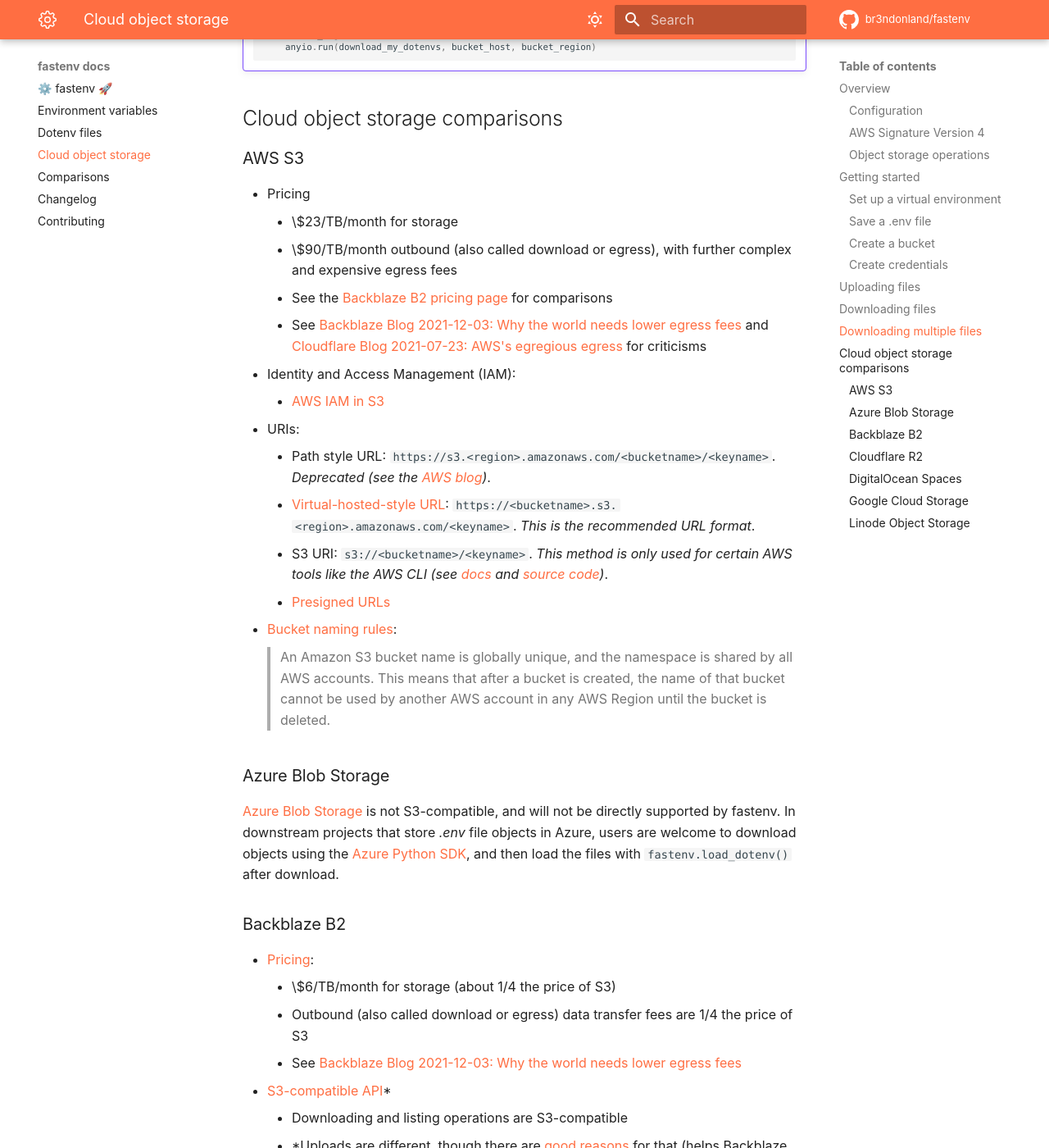
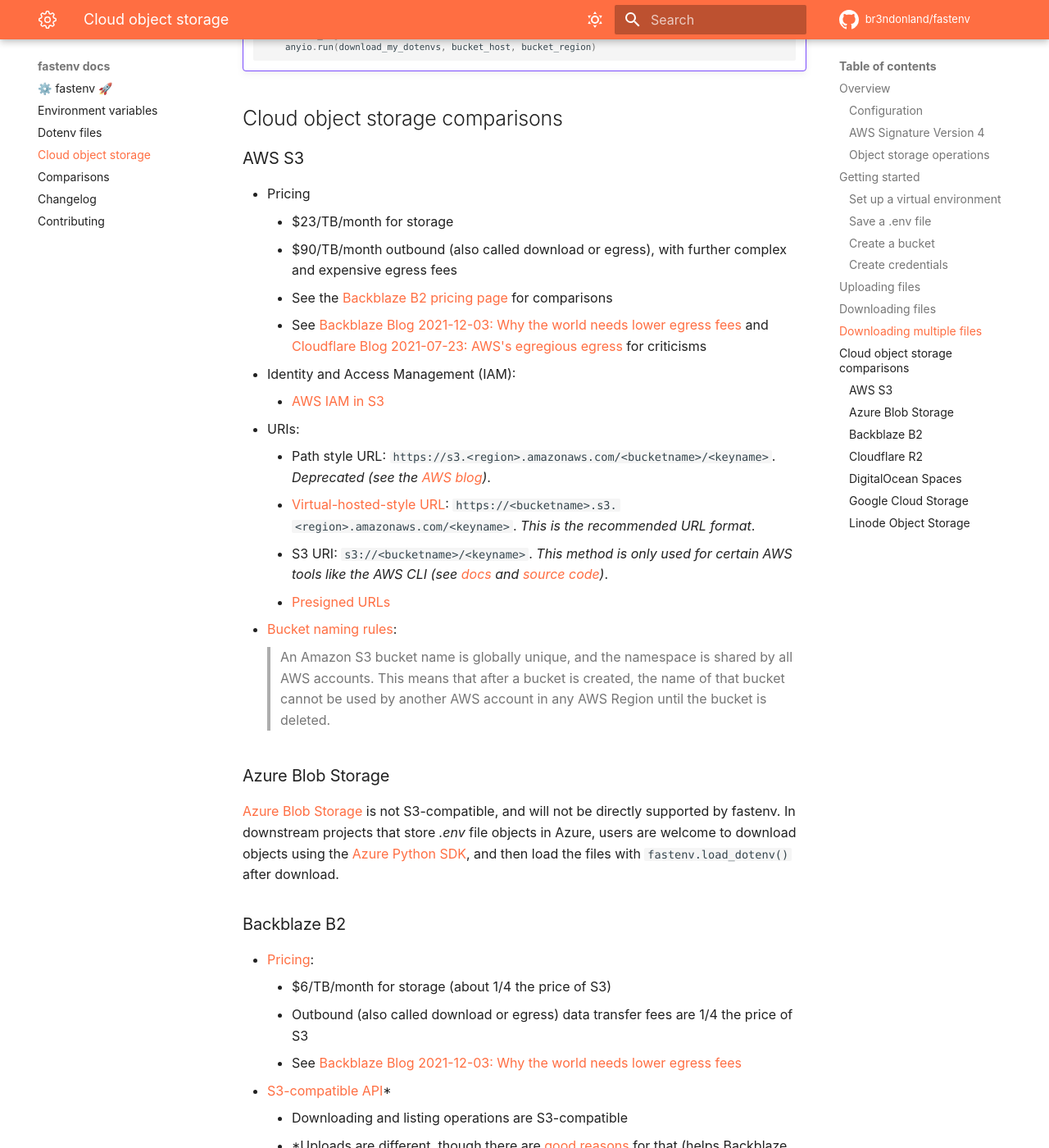
Before and after one commit to br3ndonland/fastenv, an MkDocs documentation site: the page built from docs/cloud-object-storage.md, in a window 1280 px wide and 1400 px high, scrolled down 5965 px. Shown: the whole window at 82% size. Built offline with MkDocs 1.6.1 and Material for MkDocs 9.7.7, drawn with Linux system fonts in a browser that asks for light colours; comment, search, counter and statistics services are not loaded; some of the changed text lies outside the part shown.

Commit message:
Change `\$` to `$` in docs Markdown files
Apparently `$` doesn't need to be escaped.

```diff
--- a/docs/cloud-object-storage.md
+++ b/docs/cloud-object-storage.md
@@ -333,8 +333,8 @@
 ### AWS S3
 
 -   Pricing
-    -   \$23/TB/month for storage
-    -   \$90/TB/month outbound (also called download or egress), with further complex and expensive egress fees
+    -   $23/TB/month for storage
+    -   $90/TB/month outbound (also called download or egress), with further complex and expensive egress fees
     -   See the [Backblaze B2 pricing page](https://www.backblaze.com/b2/cloud-storage-pricing.html) for comparisons
     -   See [Backblaze Blog 2021-12-03: Why the world needs lower egress fees](https://www.backblaze.com/blog/why-the-world-needs-lower-egress-fees/) and [Cloudflare Blog 2021-07-23: AWS's egregious egress](https://blog.cloudflare.com/aws-egregious-egress/) for criticisms
 -   Identity and Access Management (IAM):
@@ -355,7 +355,7 @@
 ### Backblaze B2
 
 -   [Pricing](https://www.backblaze.com/b2/cloud-storage-pricing.html):
-    -   \$6/TB/month for storage (about 1/4 the price of S3)
+    -   $6/TB/month for storage (about 1/4 the price of S3)
     -   Outbound (also called download or egress) data transfer fees are 1/4 the price of S3
     -   See [Backblaze Blog 2021-12-03: Why the world needs lower egress fees](https://www.backblaze.com/blog/why-the-world-needs-lower-egress-fees/)
 -   [S3-compatible API](https://www.backblaze.com/b2/docs/s3_compatible_api.html)\*
@@ -377,7 +377,7 @@
 ### Cloudflare R2
 
 -   [Pricing](https://developers.cloudflare.com/r2/platform/pricing/)
-    -   \$15/TB/month for storage (about half the price of AWS S3, but over double the price of Backblaze B2)
+    -   $15/TB/month for storage (about half the price of AWS S3, but over double the price of Backblaze B2)
 -   [S3-compatible API](https://developers.cloudflare.com/r2/platform/s3-compatibility/api/)
 -   URIs
     -   Regions are handled automatically. "When using the S3 API, the region for an R2 bucket is `auto`. For compatibility with tools that do not allow you to specify a region, an empty value and `us-east-1` will alias to the `auto` region."
```
